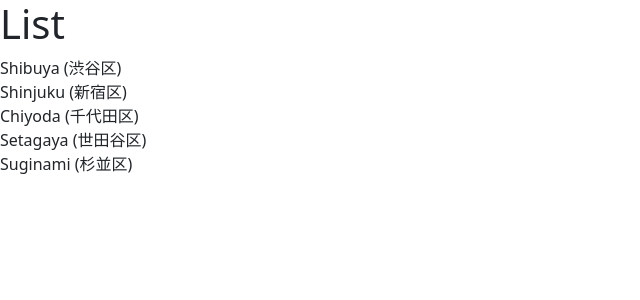
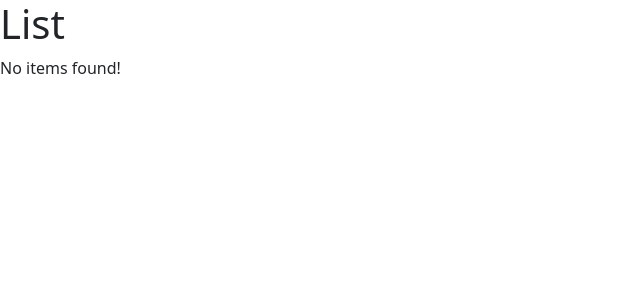
Before and after one commit to sdmans/react-game-app, a React (Vite) app: page / in a window 1280 px wide. Shown: the top 300 px of the page, without its empty margins (0-640 px from the left). Built offline with nearby package versions, Linux system fonts and the light colour scheme.

Commit message:
Testing conditional rendering on the template

```diff
--- a/src/components/ListGroup.tsx
+++ b/src/components/ListGroup.tsx
@@ -1,5 +1,5 @@
 function ListGroup() {
-  const wards = [
+  let wards = [
     "Shibuya (渋谷区)",
     "Shinjuku (新宿区)",
     "Chiyoda (千代田区)",
@@ -7,9 +7,12 @@ function ListGroup() {
     "Suginami (杉並区)",
   ];
 
+  wards = [];
+
   return (
     <>
       <h1>List</h1>
+      {wards.length === 0 && <p>No items found!</p>}
       <ul className="list-group">
         {wards.map((ward) => (
           <li key={ward}>{ward}</li>
```
